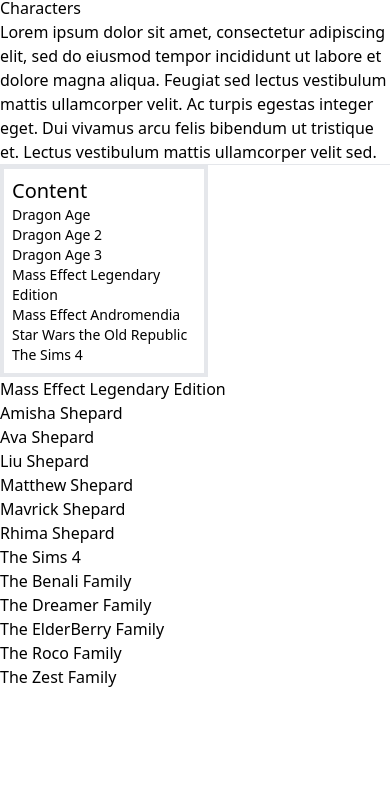
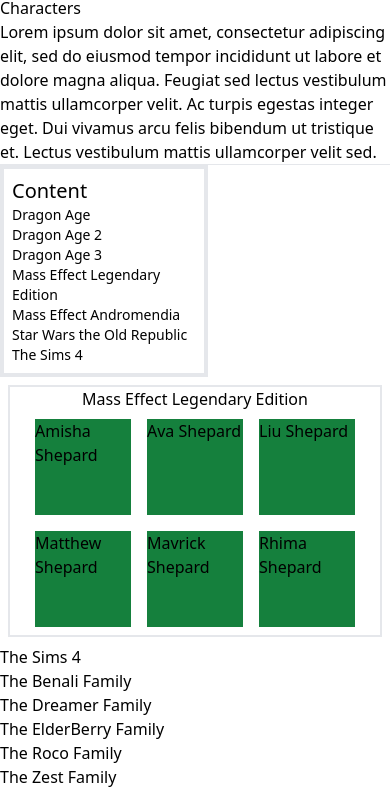
Before and after one commit to amchatman/Character-Wiki, a website: page src/character.html in a window 390 px wide. Shown: the part 54-844 px from the top of the page. Drawn offline with nearby package versions, Linux system fonts and the light colour scheme.

Commit message:
Character section -Update ME section -Style ME section -Add mobile style

```diff
--- a/src/character.html
+++ b/src/character.html
@@ -55,28 +55,29 @@
                 <li class="text-sm"><a href="#TS4" class="hover:underline decoration-slate-400">The Sims 4</a></li>
             </ul>
         </div>
-
-            <div id="MassEffectLE">
-                <h2>Mass Effect Legendary Edition</h2>
+            <section class="border-2 m-2">
+                <h2 class="text-center">Mass Effect Legendary Edition</h2>
+            <div id="MassEffectLE" class="flex max-sm:flex-wrap justify-center">
                 <a href="#">
-                    <div>Amisha Shepard</div>
+                    <div class="bg-green-700 w-24 h-24 m-2">Amisha Shepard</div>
                 </a>
                 <a href="#">
-                    <div>Ava Shepard</div>
+                    <div class="bg-green-700 w-24 h-24 m-2">Ava Shepard</div>
                 </a>
                 <a href="#">
-                    <div>Liu Shepard</div>
+                    <div class="bg-green-700 w-24 h-24 m-2">Liu Shepard</div>
                 </a>
                 <a href="#">
-                    <div>Matthew Shepard</div>
+                    <div class="bg-green-700 w-24 h-24 m-2">Matthew Shepard</div>
                 </a>
                 <a href="#">
-                    <div>Mavrick Shepard</div>
+                    <div class="bg-green-700 w-24 h-24 m-2">Mavrick Shepard</div>
                 </a>
                 <a href="#">
-                    <div>Rhima Shepard</div>
+                    <div class="bg-green-700 w-24 h-24 m-2">Rhima Shepard</div>
                 </a>
             </div>
+            </section>
             <div id="TS4">
                 <h2>The Sims 4</h2>
                 <ul>
```
Also changed, not shown: dist/output.css.
